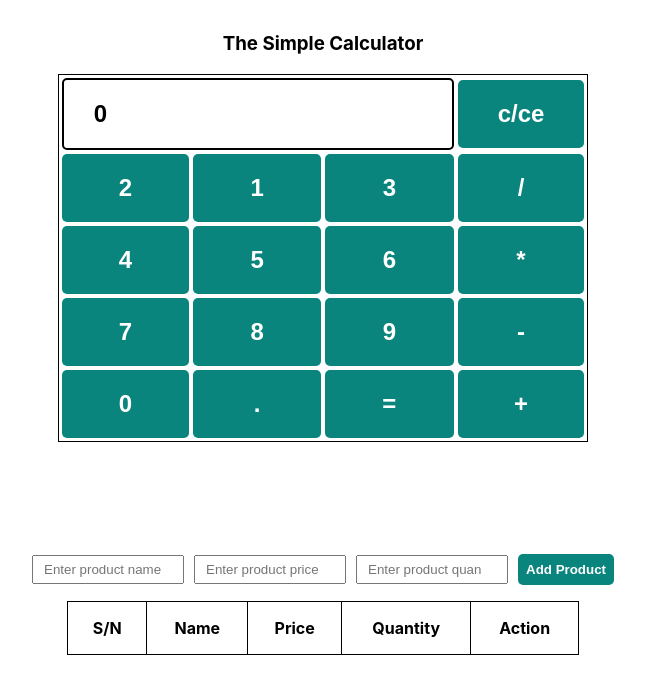
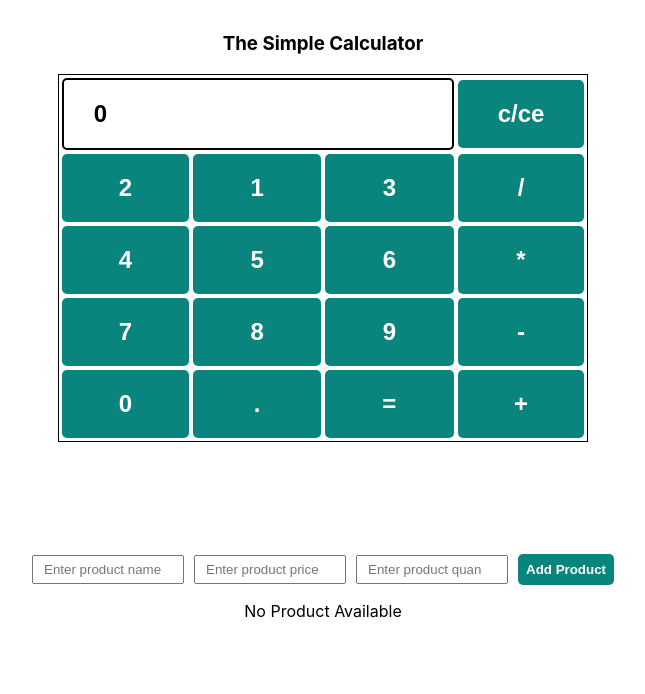
Before and after one commit to devLateef/first-react-app, a React (Create React App) app in the folder first-react-app/: page / in a window 1280 px wide. Shown: the top 694 px of the page, without its empty margins (317-962 px from the left). Built offline with nearby package versions, Linux system fonts and the light colour scheme.

Commit message:
Refactored my code

```diff
--- a/first-react-app/src/product/products.js
+++ b/first-react-app/src/product/products.js
@@ -54,7 +54,7 @@ function Product(){
                 <button className="button" onClick={addProduct}>Add Product</button>
             </div>
             <div className="display-table">
-                <table border={1}>
+                {allProducts.length ? <table border={1}>
                     <thead>
                         <tr>
                             <th>S/N</th>
@@ -79,6 +79,8 @@ function Product(){
                         ))}
                     </tbody>
                 </table>
+                :
+                <div>No Product Available</div>}
             </div>
         </div>
         </>
```
